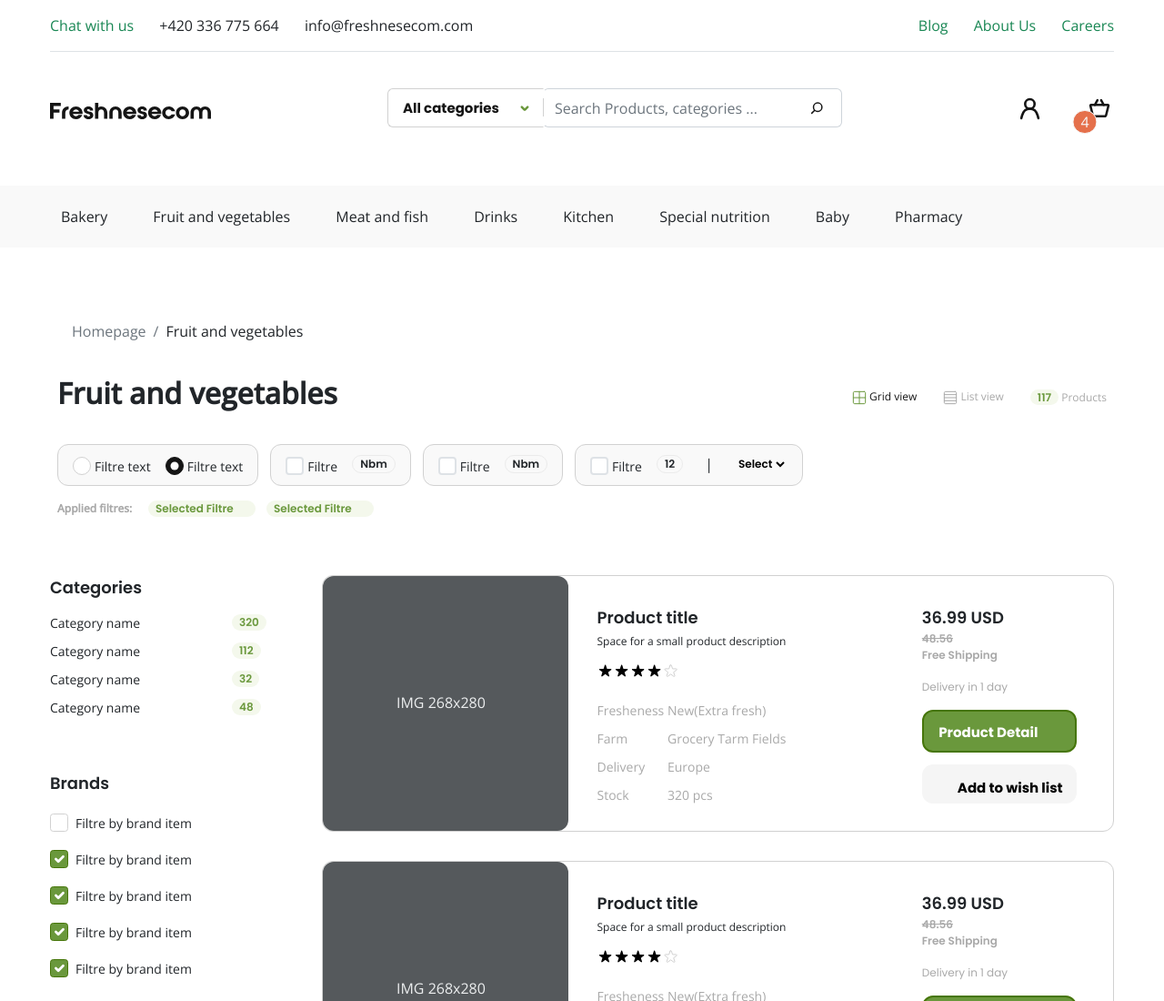
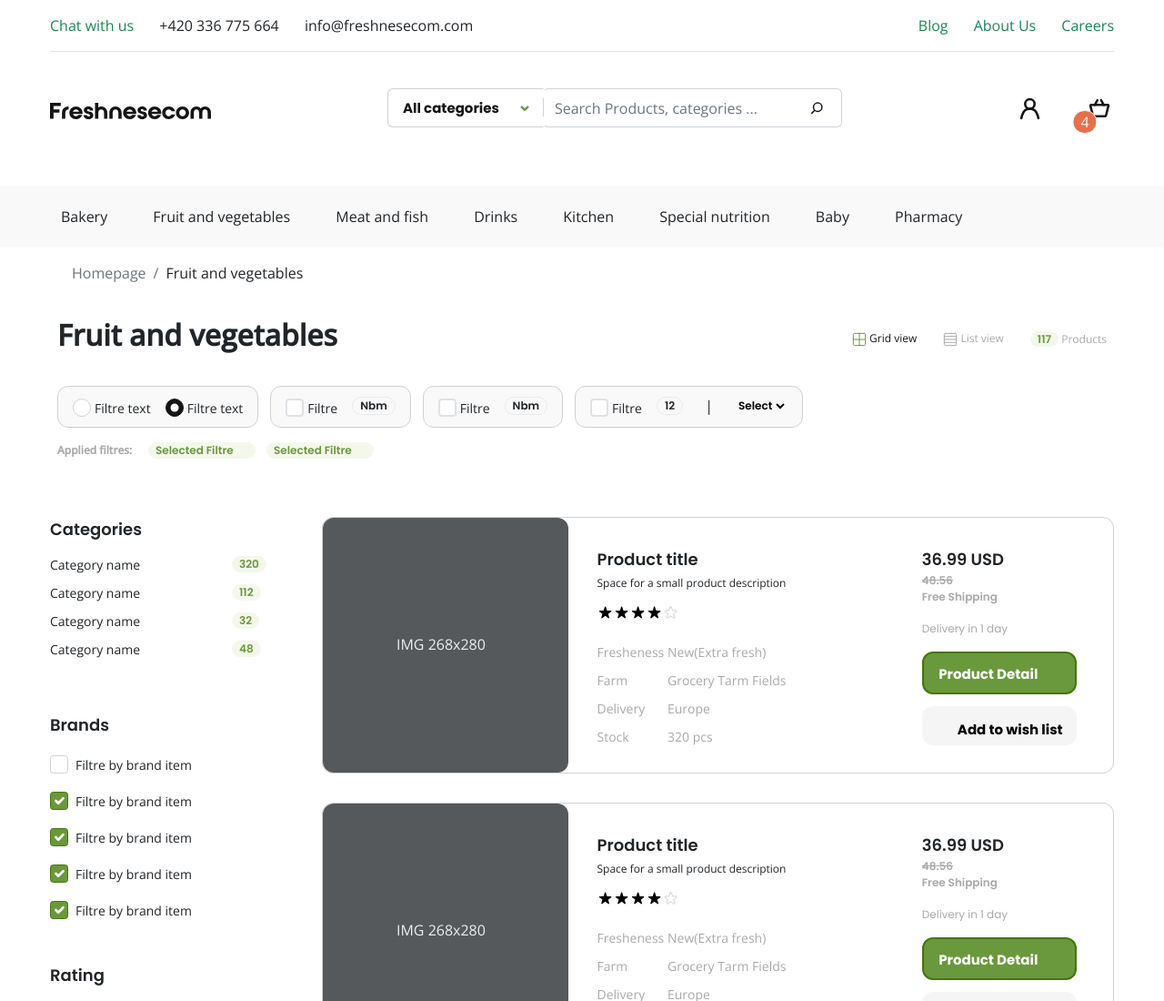
Before and after one commit to FakhriddinovSh/E-Commerce, a plain HTML site: page categories.html in a window 1280 px wide. Shown: the top 1100 px of the page at 91% size. Drawn offline with Linux system fonts and the light colour scheme; a script that the page names is missing.

Commit message:
padding-header

```diff
--- a/categories.html
+++ b/categories.html
@@ -9,7 +9,7 @@
     <link rel="stylesheet" href="./css/main.css">
 </head>
 <body>
-    <header class="site-header">
+    <header class="site-header p-0">
         <div class="container">
             <div class="site-header-wrapper">
                 <div class="site-header__top pb-3 pt-3 d-flex align-items-center justify-content-between border-bottom">
```
